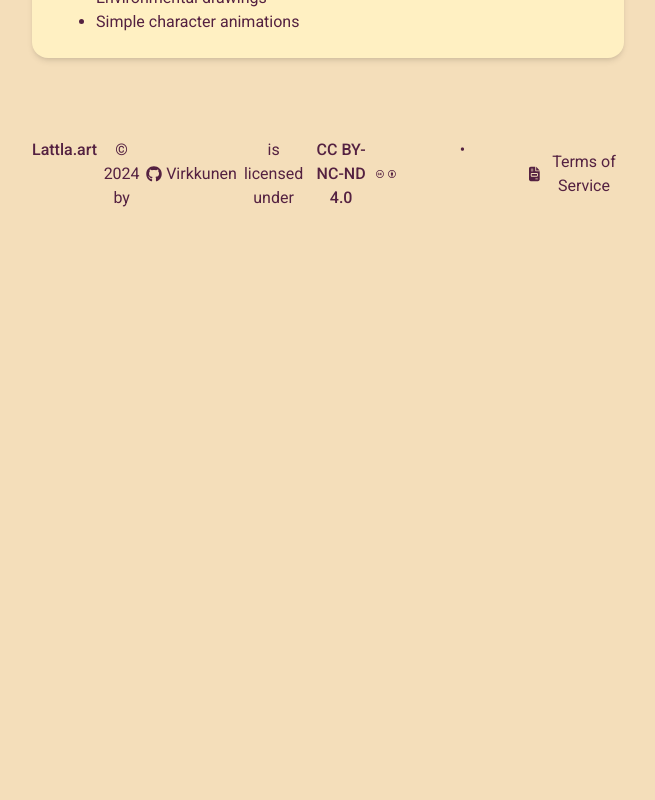
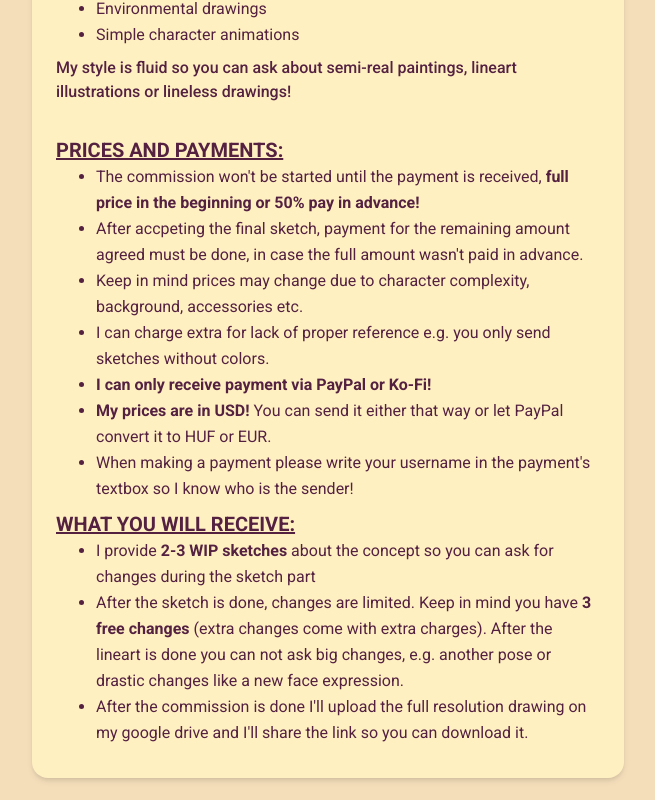
Before and after one commit to latt-la/latt-la.github.io, a React (Vite) app: page /#/terms in a window 1280 px wide. Shown: the part 800-1600 px from the top of the page, without its empty margins (312-967 px from the left). Before the commit the page ends 1226 px from the top, so only its background shows below. Built offline with nearby package versions, Linux system fonts and the light colour scheme; a web font is replaced by a local one.

Commit message:
in progress terms

```diff
--- a/src/pages/Terms.tsx
+++ b/src/pages/Terms.tsx
@@ -14,7 +14,10 @@ const Terms = () => {
           <span>Go Back</span>
         </Link>
         <div className='flex justify-center'>
-          <img src='./Allan_icon.png' className='w-20 xl:w-24' />
+          <img
+            src='./Allan_icon.png'
+            className='w-20 xl:w-24'
+          />
         </div>
         <Block>
           <div className='flex flex-col justify-center text-center'>
@@ -30,9 +33,10 @@ const Terms = () => {
               <span>This applies to my commissions, YCHs, adopts ect!</span>
               <span>You can find the price list under the TOS!</span>
             </div>
-            <div className='flex flex-col text-left'>
+
+            <div className='flex flex-col text-left mb-8'>
               <span className='font-medium'>MY SERVICES THAT YOU CAN ASK FOR:</span>
-              <ul className='list-disc ml-10'>
+              <ul className='list-disc ml-10 mb-2 leading-relaxed'>
                 <li>Illustrations</li>
                 <li>Concept art</li>
                 <li>Drawing comics</li>
@@ -41,7 +45,64 @@ const Terms = () => {
                 <li>Environmental drawings</li>
                 <li>Simple character animations</li>
               </ul>
+              <span className='font-medium'>
+                My style is fluid so you can ask about semi-real paintings, lineart illustrations or
+                lineless drawings!
+              </span>
             </div>
+
+            <div className='text-left flex flex-col'>
+              <span className='font-semibold text-xl underline'>PRICES AND PAYMENTS:</span>
+              <ul className='list-disc ml-10 mb-2 leading-relaxed'>
+                <li>
+                  The commission won't be started until the payment is received,{' '}
+                  <span className='font-semibold'>
+                    full price in the beginning or 50% pay in advance!
+                  </span>
+                </li>
+                <li>
+                  After accpeting the final sketch, payment for the remaining amount agreed must be
+                  done, in case the full amount wasn't paid in advance.
+                </li>
+                <li>
+                  Keep in mind prices may change due to character complexity, background,
+                  accessories etc.
+                </li>
+                <li>
+                  I can charge extra for lack of proper reference e.g. you only send sketches
+                  without colors.
+                </li>
+                <li className='font-semibold'>I can only receive payment via PayPal or Ko-Fi!</li>
+                <li>
+                  <span className='font-semibold'>My prices are in USD! </span>You can send it
+                  either that way or let PayPal convert it to HUF or EUR.
+                </li>
+                <li>
+                  When making a payment please write your username in the payment's textbox so I
+                  know who is the sender!
+                </li>
+              </ul>
+            </div>
+
+            <div className='text-left flex flex-col'>
+              <span className='font-semibold text-xl underline'>WHAT YOU WILL RECEIVE:</span>
+              <ul className='list-disc ml-10 mb-2 leading-relaxed'>
+                <li>
+                  I provide <span className='font-semibold'>2-3 WIP sketches</span> about the
+                  concept so you can ask for changes during the sketch part
+                </li>
+                <li>
+                  After the sketch is done, changes are limited. Keep in mind you have{' '}
+                  <span className='font-semibold'>3 free changes</span> (extra changes come with
+                  extra charges). After the lineart is done you can not ask big changes, e.g.
+                  another pose or drastic changes like a new face expression.
+                </li>
+                <li>After the commission is done I'll upload the full resolution drawing on my google drive and I'll share the link so you can download it.</li>
+              </ul>
+            </div>
+
+            <div className='text-left flex flex-col'></div>
+
           </div>
         </Block>
       </div>
```
